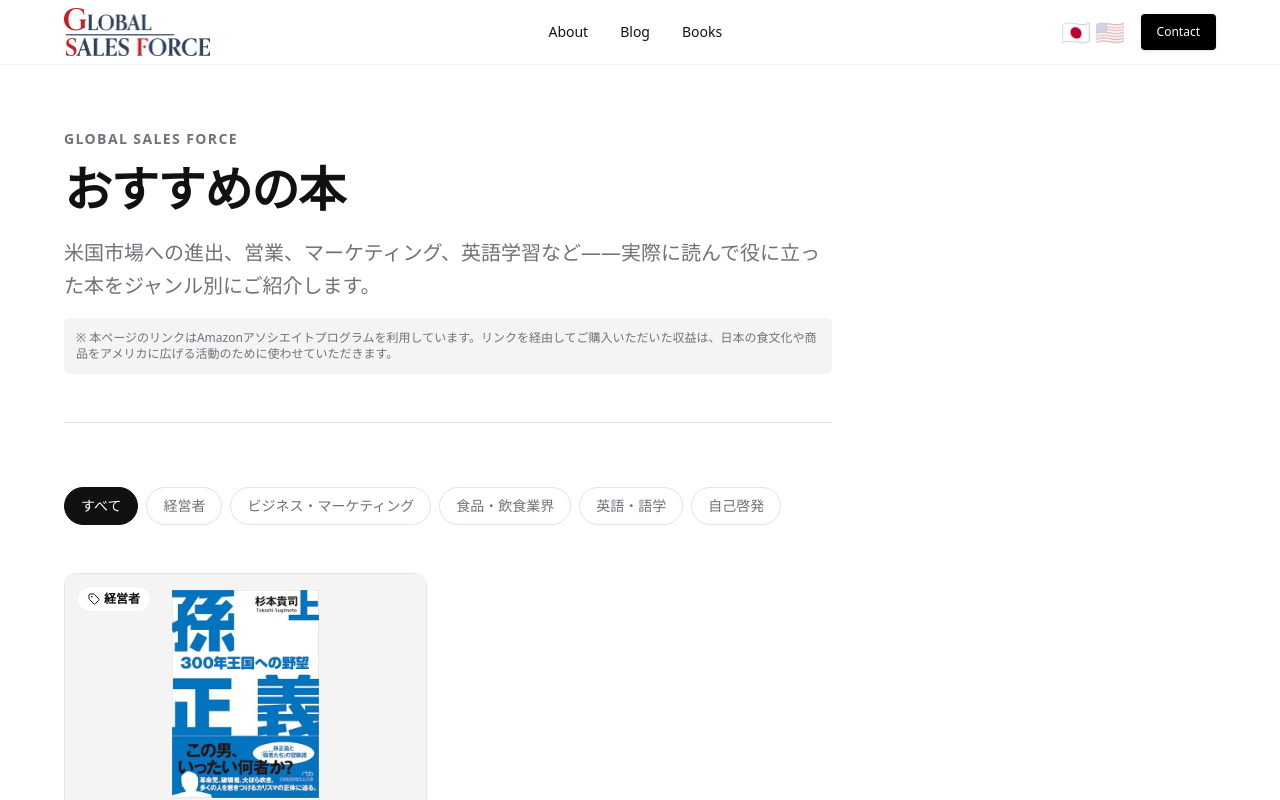
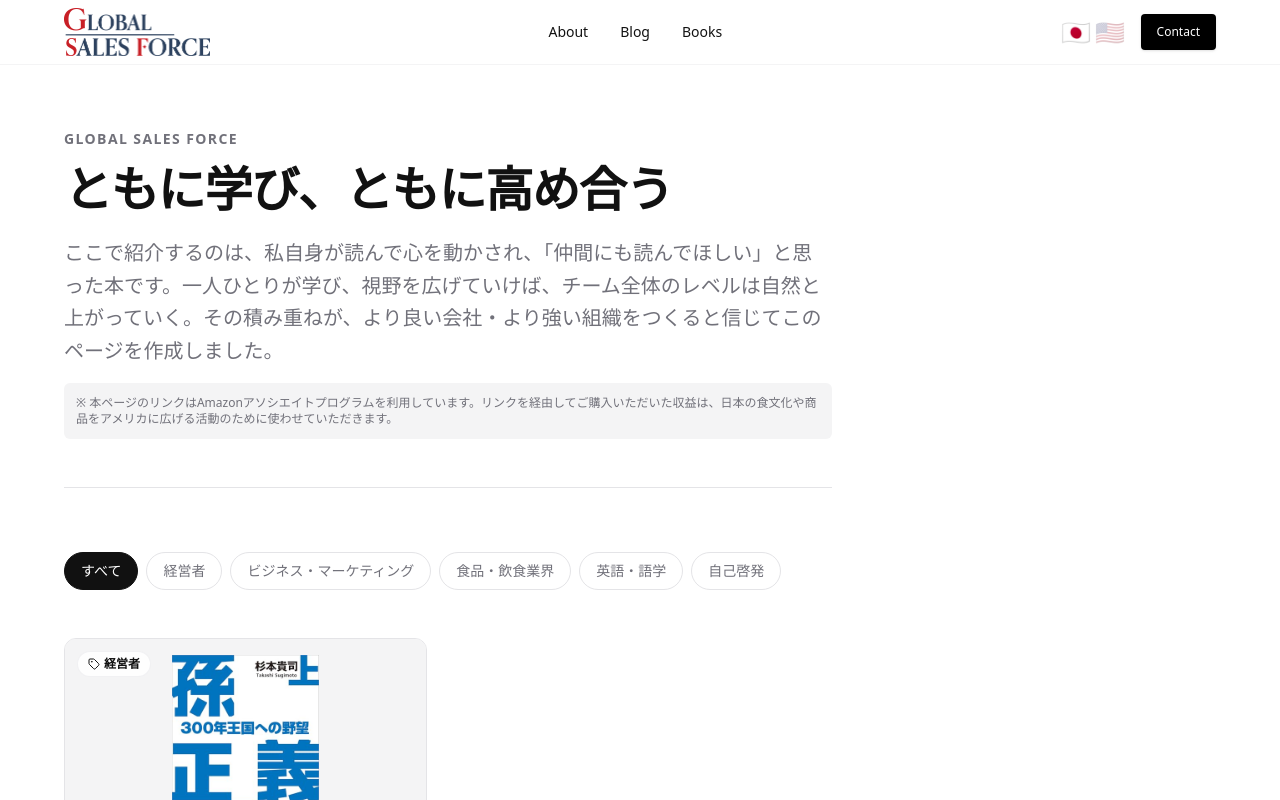
Before and after one commit to ryojitomoyasu/global-salesforce-web, a Next.js app: page /books in a window 1280 px wide. Shown: the top 800 px of the page. Built offline with nearby package versions, Linux system fonts and the light colour scheme.

Commit message:
content: update books page heading and lead text to reflect learning culture message

```diff
--- a/src/app/books/page.tsx
+++ b/src/app/books/page.tsx
@@ -25,10 +25,10 @@ export default function BooksPage() {
                             Global Sales Force
                         </p>
                         <h1 className="text-4xl md:text-5xl font-bold tracking-tight mb-6">
-                            おすすめの本
+                            ともに学び、ともに高め合う
                         </h1>
                         <p className="text-xl text-muted-foreground leading-relaxed">
-                            米国市場への進出、営業、マーケティング、英語学習など——実際に読んで役に立った本をジャンル別にご紹介します。
+                            ここで紹介するのは、私自身が読んで心を動かされ、「仲間にも読んでほしい」と思った本です。一人ひとりが学び、視野を広げていけば、チーム全体のレベルは自然と上がっていく。その積み重ねが、より良い会社・より強い組織をつくると信じてこのページを作成しました。
                         </p>
                         <p className="text-xs text-muted-foreground mt-4 p-3 bg-muted rounded-md">
                             ※ 本ページのリンクはAmazonアソシエイトプログラムを利用しています。リンクを経由してご購入いただいた収益は、日本の食文化や商品をアメリカに広げる活動のために使わせていただきます。
```
